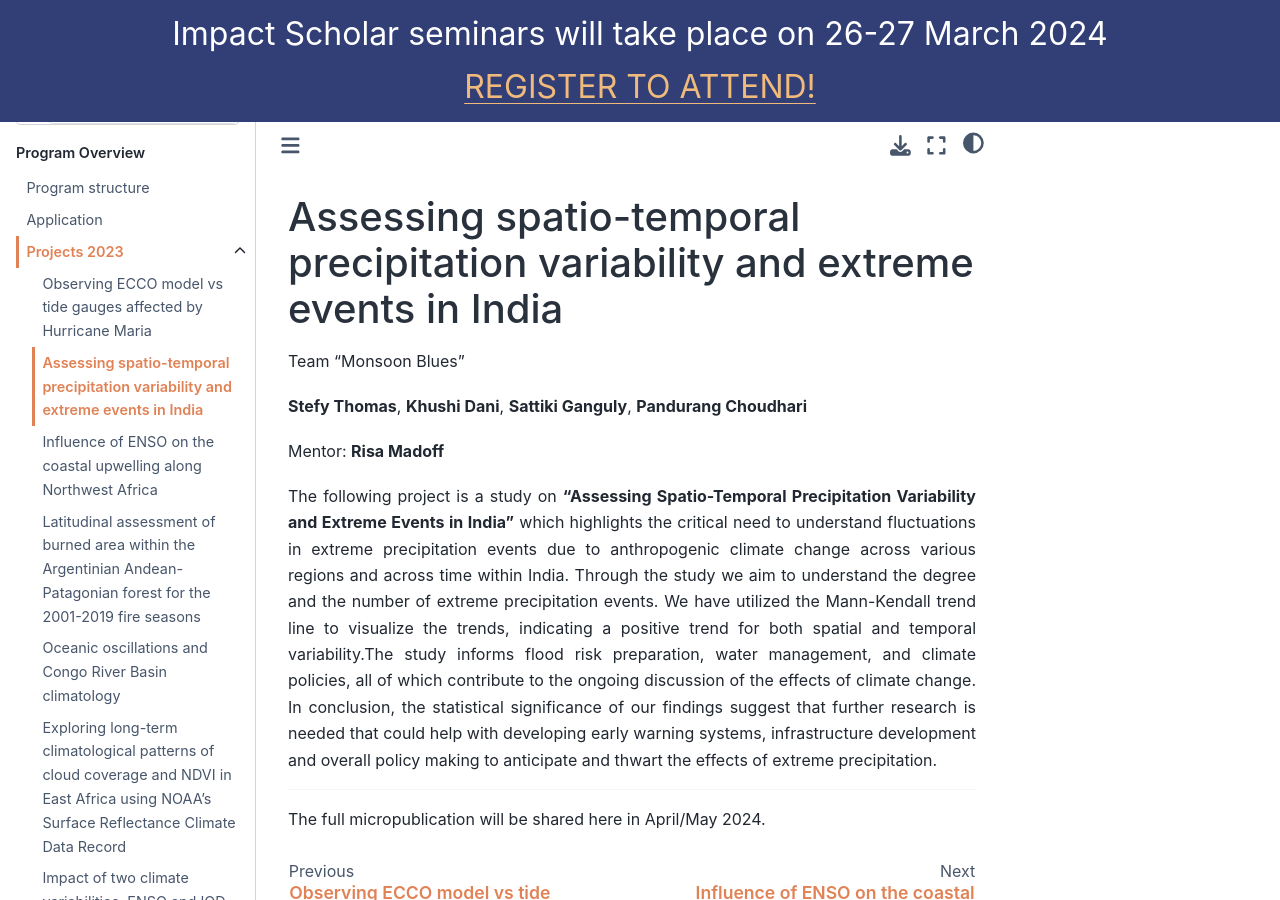
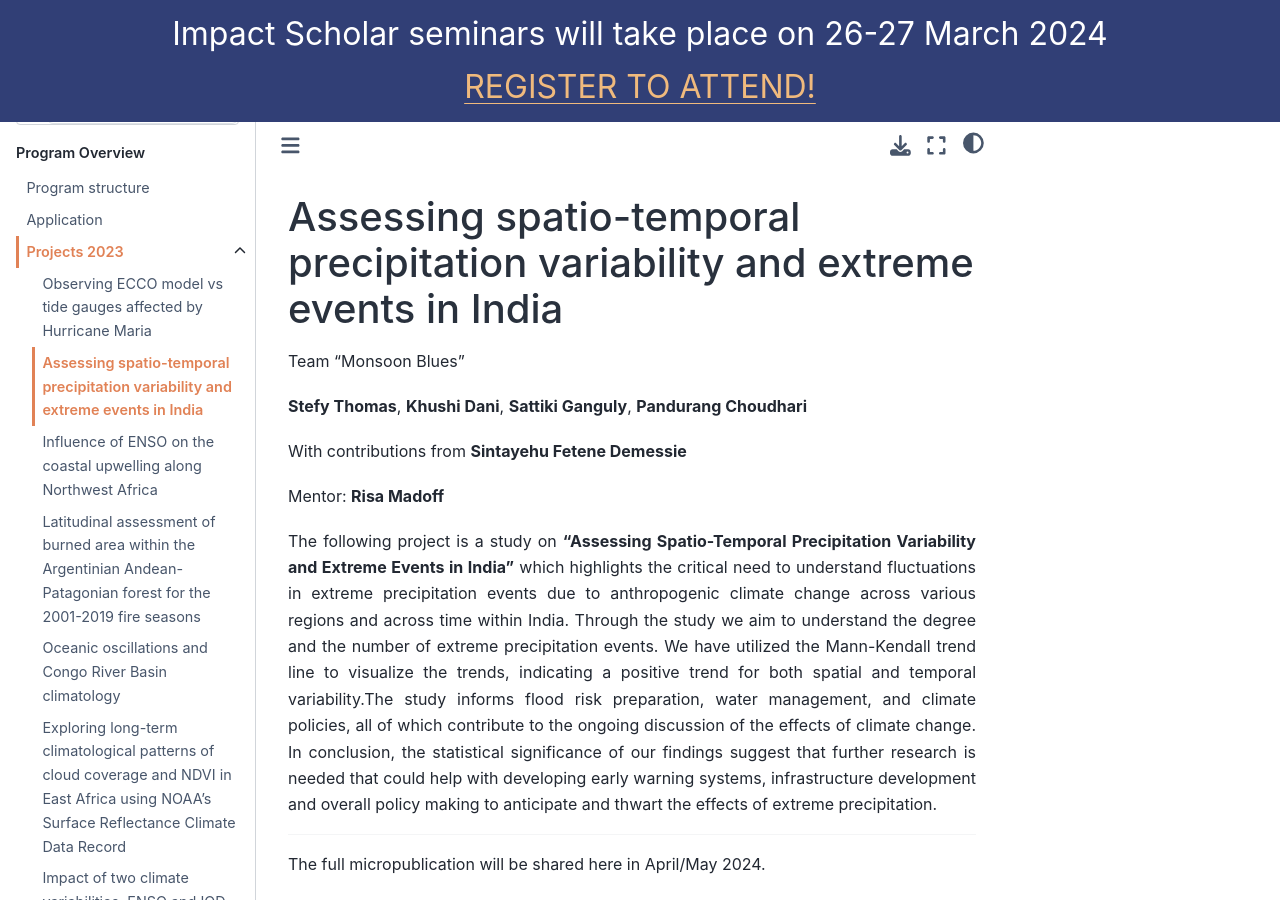
Before and after one commit to neuromatch/impact-scholars, a Jupyter Book: the page built from scholar-outputs/2023/project3.md, in a window 1280 px wide and 900 px high. Built offline with Jupyter Book 1.0.4 settings and Sphinx 7.4.7 and the Sphinx Book theme 1.1.4, drawn with Linux system fonts in a browser that asks for light colours.

Commit message:
Add contributor

```diff
--- a/scholar-outputs/2023/project3.md
+++ b/scholar-outputs/2023/project3.md
@@ -3,6 +3,8 @@
 Team "Monsoon Blues"
 
 **Stefy Thomas**, **Khushi Dani**, **Sattiki Ganguly**, **Pandurang Choudhari**
+
+With contributions from **Sintayehu Fetene Demessie**
 
 Mentor: **Risa Madoff**
 
```
